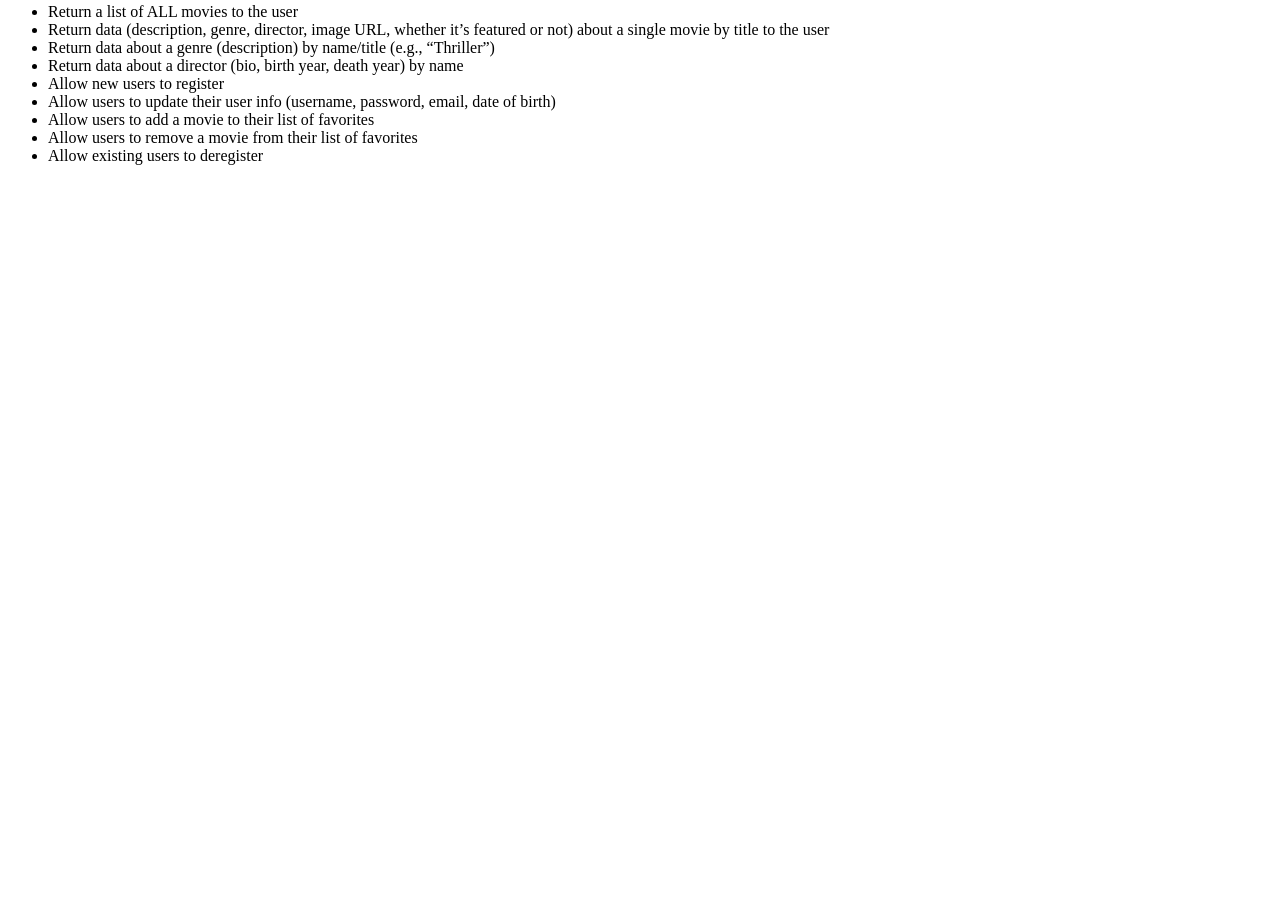
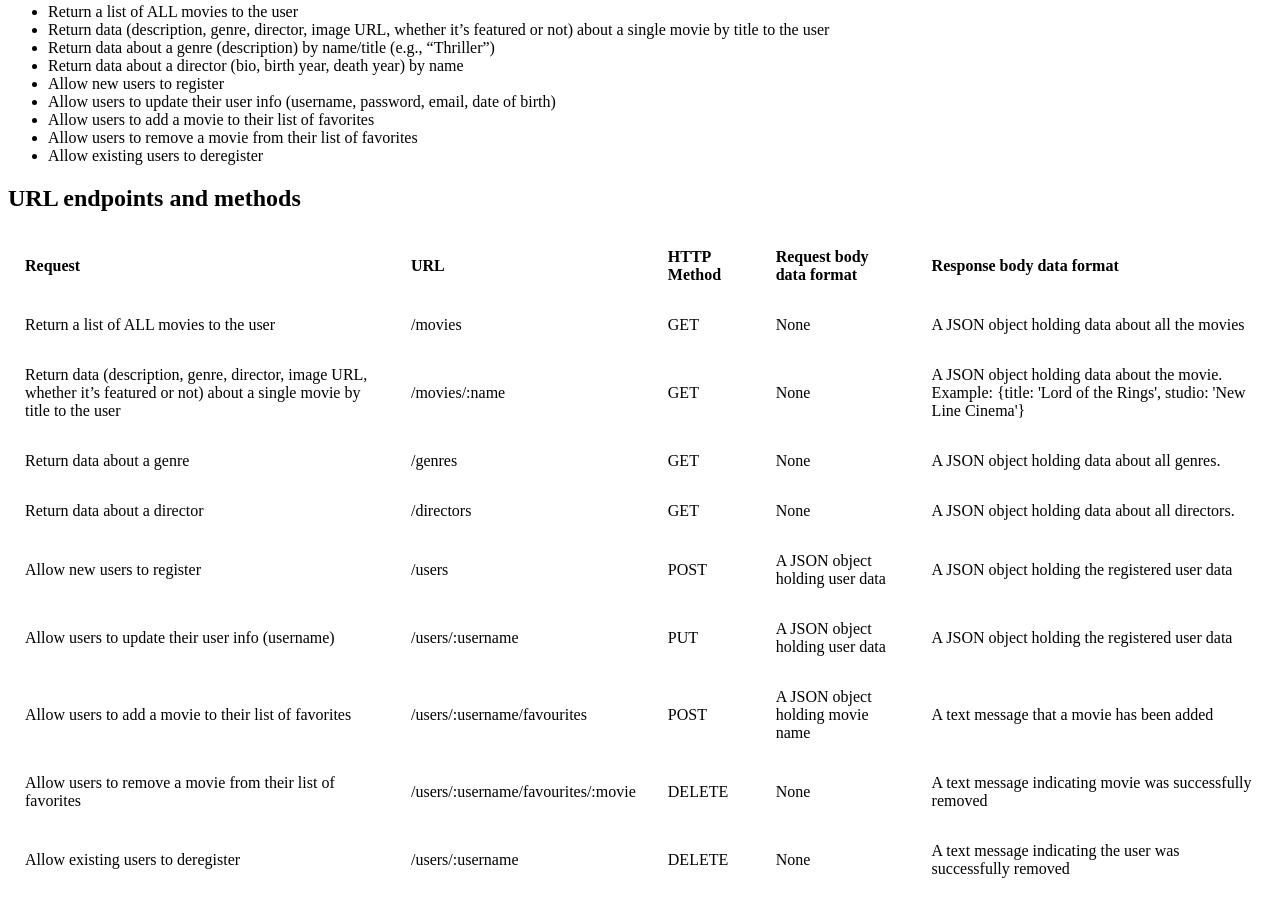
Before and after one commit to Veronika-Ro/myFlix-project, a website: page Public/Documentation.html in a window 1280 px wide. Shown: the part 227-1130 px from the top of the page. Before the commit the page ends 800 px from the top, so only its background shows below. Drawn offline with Linux system fonts and the light colour scheme.

Commit message:
write list url endpoints and request methods

```diff
--- a/Public/Documentation.html
+++ b/Public/Documentation.html
@@ -6,7 +6,11 @@
     <title>myFlix</title>
     <!-- To optimise your website for mobile phones and tablets -->
     <meta name="viewport" content="width=device-width, initial-scale=1">
-
+    <style>
+      th,td{
+            padding:15px;
+            text-align: left;}
+    </style>
   </head>
 
   <body>
@@ -26,7 +30,7 @@
             movies, directors, and genres. Users will be able to sign up, update their
             personal information, and create a list of their favorite movies.</p>
 
-            <h2>Essential Features</h2>
+        <h2>Essential Features</h2>
             <ul>
                 <li>Return a list of ALL movies to the user</li>
                 <li>Return data (description, genre, director, image URL, whether it’s featured or not) about a
@@ -40,6 +44,84 @@
                 <li>Allow existing users to deregister</li>
             </ul>
 
+        <h2>URL endpoints and methods</h2>
+
+        <table style="width:100%">
+          <tr>
+            <th>Request</th>
+            <th>URL</th>
+            <th>HTTP Method</th>
+            <th>Request body data format</th>
+            <th>Response body data format</th>
+          </tr>
+          <tr>
+            <td>Return a list of ALL movies to the user</td>
+            <td>/movies</td>
+            <td>GET</td>
+            <td>None</td>
+            <td>A JSON object holding data about all the movies</td>
+          </tr>
+          <tr>
+            <td>Return data (description, genre, director, image URL, whether it’s featured or not) about a single movie by title to the user</td>
+            <td>/movies/:name</td>
+            <td>GET</td>
+            <td>None</td>
+            <td>A JSON object holding data about the movie.
+              Example:
+              {title: 'Lord of the Rings',
+              studio: 'New Line Cinema'}</td>
+          </tr>
+          <tr>
+            <td>Return data about a genre</td>
+            <td>/genres</td>
+            <td>GET</td>
+            <td>None</td>
+            <td>A JSON object holding data about all genres.</td>
+          </tr>
+          <tr>
+            <td>Return data about a director</td>
+            <td>/directors</td>
+            <td>GET</td>
+            <td>None</td>
+            <td>A JSON object holding data about all directors.</td>
+          </tr>
+          <tr>
+            <td>Allow new users to register</td>
+            <td>/users</td>
+            <td>POST</td>
+            <td>A JSON object holding user data</td>
+            <td>A JSON object holding the registered user data</td>
+          </tr>
+          <tr>
+            <td>Allow users to update their user info (username)</td>
+            <td>/users/:username</td>
+            <td>PUT</td>
+            <td>A JSON object holding user data</td>
+            <td>A JSON object holding the registered user data</td>
+          </tr>
+          <tr>
+            <td>Allow users to add a movie to their list of favorites </td>
+            <td>/users/:username/favourites</td>
+            <td>POST</td>
+            <td>A JSON object holding movie name</td>
+            <td>A text message that a movie has been added</td>
+          </tr>
+          <tr>
+            <td>Allow users to remove a movie from their list of favorites</td>
+            <td>/users/:username/favourites/:movie</td>
+            <td>DELETE</td>
+            <td>None</td>
+            <td>A text message indicating movie was successfully removed</td>
+          </tr>
+          <tr>
+            <td>Allow existing users to deregister</td>
+            <td>/users/:username</td>
+            <td>DELETE</td>
+            <td>None</td>
+            <td>A text message indicating the user was successfully removed</td>
+          </tr>
+
+        </table>
 
     </main>
 
```
